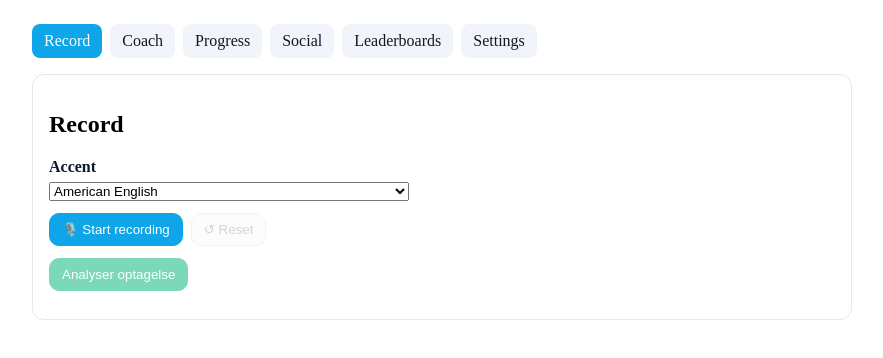
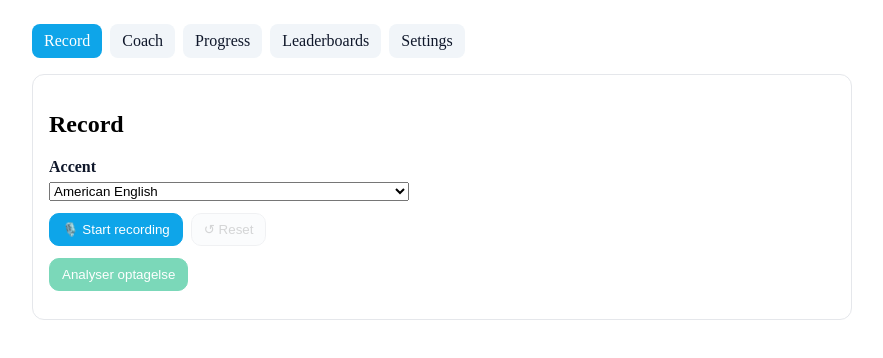
Before and after one commit to jonassnapp-b/accent-coach-ai-starter, a React (Vite) app in the folder frontend/: page /record in a window 1280 px wide. Shown: the top 358 px of the page, without its empty margins (198-1081 px from the left). Built offline with nearby package versions, Linux system fonts and the light colour scheme.

Commit message:
Removed Social tab and replaced with Leaderboards

```diff
--- a/frontend/src/App.jsx
+++ b/frontend/src/App.jsx
@@ -1,21 +1,20 @@
+// src/App.jsx
 import { BrowserRouter, Routes, Route, NavLink, Navigate } from "react-router-dom";
 import Record from "./pages/Record.jsx";
 import Settings from "./pages/Settings.jsx";
 import LeaderboardsTab from "./tabs/LeaderboardsTab.jsx";
+import CoachTab from "./tabs/CoachTab.jsx";
+import ProgressTab from "./tabs/ProgressTab.jsx";
 import "./styles.css";
 
-import CoachTab from "./tabs/CoachTab.jsx";
-import ProgressTab from "./tabs/ProgressTab.jsx";
-import SocialTab from "./tabs/SocialTab.jsx";
+const TABS = [
+  { path: "/record", label: "Record", element: <Record /> },
+  { path: "/coach", label: "Coach", element: <CoachTab /> },
+  { path: "/progress", label: "Progress", element: <ProgressTab /> },
+  { path: "/leaderboards", label: "Leaderboards", element: <LeaderboardsTab /> },
+  { path: "/settings", label: "Settings", element: <Settings /> },
+];
 
-const TABS = [
-  { path: "/record",   label: "Record",       element: <Record /> },
-  { path: "/coach",    label: "Coach",        element: <CoachTab /> },
-  { path: "/progress", label: "Progress",     element: <ProgressTab /> },
-  { path: "/social",   label: "Social",       element: <SocialTab /> },
-  { path: "/leaderboards", label: "Leaderboards", element: <LeaderboardsTab /> },
-  { path: "/settings", label: "Settings",     element: <Settings /> },
-];
 
 
 export default function App() {
```
